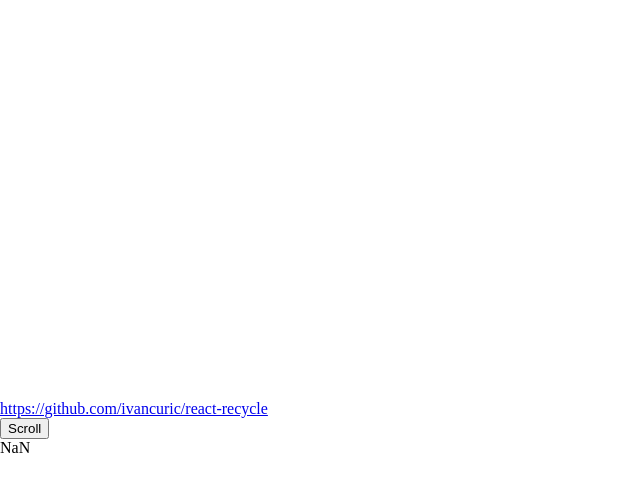
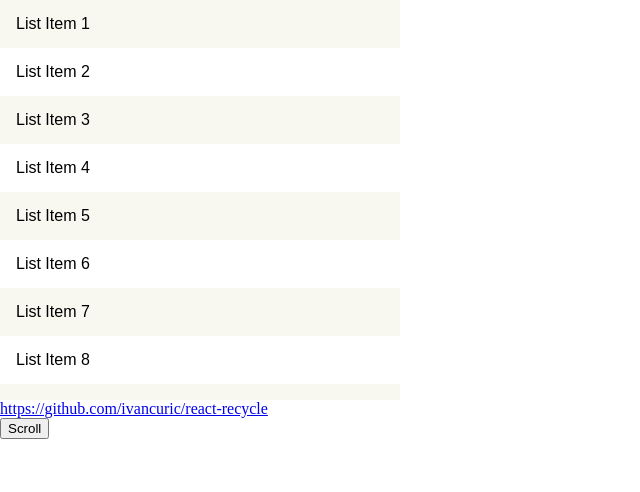
Before and after one commit to ivancuric/react-recycle, a React app: page / in a window 1280 px wide. Shown: the whole page, without its empty margins (0-640 px from the left). Built offline with nearby package versions, Linux system fonts and the light colour scheme.

Commit message:
Implement a smart rendering algorithm

```diff
--- a/src/ListItem.js
+++ b/src/ListItem.js
@@ -1,6 +1,10 @@
 import React, { PureComponent } from 'react';
 
 export class ListItem extends PureComponent {
+  constructor() {
+    super();
+    this.state = {};
+  }
   render() {
     return (
       <div
@@ -8,7 +12,7 @@ export class ListItem extends PureComponent {
         // style={{
         //   transform: `translateY(${this.props.height * this.props.index}px)`
         // }}
-        // style={{ top: this.props.height * this.props.index }}
+        style={{ top: this.props.height * this.props.index }}
       >
         <span>List</span> <span>Item</span> <span>{this.props.index + 1}</span>
       </div>
--- a/src/ScrollerEvent.js
+++ b/src/ScrollerEvent.js
@@ -1,19 +1,12 @@
 import React, { PureComponent } from 'react';
 import { ListItem } from './ListItem';
 
+const ITEM_HEIGHT = 48;
+const CONTAINER_HEIGHT = 400;
+const BUFFER = ITEM_HEIGHT;
+const ITEMS_IN_WINDOW = Math.ceil(CONTAINER_HEIGHT / ITEM_HEIGHT);
+
 export class ScrollerEvent extends PureComponent {
-  static get ITEM_HEIGHT() {
-    return 48;
-  }
-
-  static get CONTAINER_HEIGHT() {
-    return 400;
-  }
-
-  static get BUFFER() {
-    return ScrollerEvent.ITEM_HEIGHT;
-  }
-
   constructor() {
     super();
     this.scrollContainer = React.createRef();
@@ -25,32 +18,72 @@ export class ScrollerEvent extends PureComponent {
     this.items = new Array(10000).fill(true);
 
     this.state = {
-      scrollTop: 0
+      scrollTop: undefined
     };
   }
 
   isInView(index) {
     if (
-      (index + 1) * ScrollerEvent.ITEM_HEIGHT >
-        this.state.scrollTop - ScrollerEvent.BUFFER &&
-      (index + 1) * ScrollerEvent.ITEM_HEIGHT <
-        this.state.scrollTop +
-          ScrollerEvent.CONTAINER_HEIGHT +
-          ScrollerEvent.BUFFER
+      (index + 1) * ITEM_HEIGHT > this.state.scrollTop - BUFFER &&
+      (index + 1) * ITEM_HEIGHT <
+        this.state.scrollTop + CONTAINER_HEIGHT + BUFFER
     ) {
       return true;
     }
   }
 
-  onScroll(event) {
+  componentDidMount() {
+    this.setScrollPosition();
+    this.prerenderItems();
+  }
+
+  onScroll() {
     requestAnimationFrame(() => {
       this.setScrollPosition();
     });
   }
 
+  prerenderItems() {
+    const renderedItems = this.items.map((_, index) => (
+      <ListItem key={index} index={index} height={ITEM_HEIGHT} />
+    ));
+
+    this.setState({
+      renderedItems
+    });
+  }
+
+  smartRender() {
+    const itemsToRender = [];
+    const firstVisibleIndex = Math.floor(this.state.scrollTop / ITEM_HEIGHT);
+
+    if (this.state.scrollTop === undefined) {
+      return null;
+    }
+
+    for (
+      let i = firstVisibleIndex;
+      i < firstVisibleIndex + ITEMS_IN_WINDOW;
+      i++
+    ) {
+      itemsToRender.push(this.state.renderedItems[i]);
+    }
+
+    return itemsToRender;
+  }
+
+  dumbRender() {
+    return this.items.map((_, index) => {
+      if (this.isInView(index)) {
+        return <ListItem key={index} index={index} height={ITEM_HEIGHT} />;
+      }
+      return null;
+    });
+  }
+
   onButtonClick() {
     this.scrollContainer.current.scrollTo({
-      top: ScrollerEvent.ITEM_HEIGHT * this.items.length - 400,
+      top: ITEM_HEIGHT * this.items.length - 400,
       behavior: 'smooth'
     });
   }
@@ -59,9 +92,9 @@ export class ScrollerEvent extends PureComponent {
     const scrollTop = this.scrollContainer.current.scrollTop;
 
     if (scrollTop !== this.state.scrollTop) {
-      this.setState(() => ({
-        scrollTop: scrollTop
-      }));
+      this.setState({
+        scrollTop
+      });
     }
   }
 
@@ -69,26 +102,15 @@ export class ScrollerEvent extends PureComponent {
     return (
       <div>
         <div
-          className="container"
+          className="scroll-window"
           ref={this.scrollContainer}
           onScroll={this.onScroll}
         >
           <div
-            className="itemWrapper"
-            style={{ height: ScrollerEvent.ITEM_HEIGHT * this.items.length }}
+            className="scroll-track"
+            style={{ height: ITEM_HEIGHT * this.items.length }}
           >
-            {this.items.map((_, index) => {
-              if (this.isInView(index)) {
-                return (
-                  <ListItem
-                    key={index}
-                    index={index}
-                    height={ScrollerEvent.ITEM_HEIGHT}
-                  />
-                );
-              }
-              return null;
-            })}
+            {this.smartRender()}
           </div>
         </div>
         <a href="https://github.com/ivancuric/react-recycle">
--- a/src/ScrollerRaf.js
+++ b/src/ScrollerRaf.js
@@ -1,10 +1,10 @@
 import React, { PureComponent } from 'react';
-// import { ListItem } from './ListItem';
+import { ListItem } from './ListItem';
 
 const ITEM_HEIGHT = 48;
 const WINDOW_HEIGHT = 400;
 const BUFFER = ITEM_HEIGHT;
-// const ITEMS_IN_WINDOW = Math.ceil(WINDOW_HEIGHT / ITEM_HEIGHT);
+const ITEMS_IN_WINDOW = Math.ceil(WINDOW_HEIGHT / ITEM_HEIGHT);
 // const CONTAINER_HEIGHT = ITEMS_IN_WINDOW * ITEM_HEIGHT + BUFFER;
 
 export class ScrollerRaf extends PureComponent {
@@ -12,54 +12,62 @@ export class ScrollerRaf extends PureComponent {
     super();
 
     this.scrollContainer = React.createRef();
-    this.isInView = this.isInView.bind(this);
+    // this.isInView = this.isInView.bind(this);
     this.rafLoop = this.rafLoop.bind(this);
     this.onButtonClick = this.onButtonClick.bind(this);
-    this.setScrollPosition = this.setScrollPosition.bind(this);
+    this.getScrollPosition = this.getScrollPosition.bind(this);
 
     this.items = new Array(100).fill(true).map((_, i) => `Item ${i}`);
 
     this.state = {
       scrollTop: undefined,
-      firstVisibleIndex: 0,
+      firstVisibleIndex: undefined,
+      prerenderedItems: [],
       indexesToRender: []
     };
   }
 
-  isInView(index) {
-    if (
-      (index + 1) * ITEM_HEIGHT > this.state.scrollTop - BUFFER &&
-      (index + 1) * ITEM_HEIGHT < this.state.scrollTop + WINDOW_HEIGHT + BUFFER
+  // isInView(index) {
+  //   if (
+  //     (index + 1) * ITEM_HEIGHT > this.state.scrollTop - BUFFER &&
+  //     (index + 1) * ITEM_HEIGHT < this.state.scrollTop + WINDOW_HEIGHT + BUFFER
+  //   ) {
+  //     return true;
+  //   }
+  // }
+
+  getIndexesToRender() {
+    const indexesToRender = [];
+
+    for (
+      let i = this.state.firstVisibleIndex;
+      i <= this.state.firstVisibleIndex + ITEMS_IN_WINDOW;
+      i++
     ) {
-      return true;
+      indexesToRender.push(i);
     }
+
+    this.setState(() => ({
+      indexesToRender
+    }));
   }
 
   getFirstVisibleIndex() {
-    return Math.ceil(this.state.scrollTop / ITEM_HEIGHT);
+    const firstVisibleIndex = Math.floor(this.state.scrollTop / ITEM_HEIGHT);
+
+    this.setState(
+      () => ({
+        firstVisibleIndex
+      }),
+      this.getIndexesToRender
+    );
   }
 
-  prerenderCalc(scrollTop) {
-    // const indexesToRender = [];
-
-    // for (let i = this.state.firstVisibleIndex; i < ITEMS_IN_WINDOW; i++) {
-    //   if (this.isInView(i)) {
-    //     indexesToRender.push(i);
-    //   }
-    // }
-
-    this.setState(() => ({
-      firstVisibleIndex: this.getFirstVisibleIndex(),
-      // indexesToRender,
-      scrollTop
-    }));
-  }
-
-  setScrollPosition() {
+  getScrollPosition() {
     const scrollTop = this.scrollContainer.current.scrollTop;
 
     if (scrollTop !== this.state.scrollTop) {
-      this.prerenderCalc(scrollTop);
+      this.setState(() => ({ scrollTop }), this.getFirstVisibleIndex);
     }
   }
 
@@ -70,39 +78,42 @@ export class ScrollerRaf extends PureComponent {
     });
   }
 
+  prerenderItems() {
+    const prerenderedItems = this.items.map((item, i) => (
+      <ListItem key={i} index={i} />
+    ));
+
+    this.setState({
+      prerenderedItems
+    });
+  }
+
   renderItems() {
-    const array = [];
-
-    for (
-      let i = this.state.firstVisibleIndex;
-      i <= this.state.indexesToRender.length;
-      i++
-    ) {
-      array.push(this.items[i]);
+    if (this.state.indexesToRender.length === 0) {
+      return;
     }
 
-    // console.log(array)
+    const renderedItems = this.state.indexesToRender.map(
+      index => this.state.prerenderedItems[index]
+    );
 
-    // console.log(
-    //   this.state.firstVisibleIndex,
-    //   this.state.indexesToRender.length
-    // this.items[this.state.firstVisibleIndex]
-    // );
+    // console.log(renderedItems);
+
+    return renderedItems;
+  }
+
+  componentDidUpdate() {
+    // console.log(this.state);
   }
 
   rafLoop() {
-    this.setScrollPosition();
+    this.getScrollPosition();
     return requestAnimationFrame(this.rafLoop);
   }
 
   componentDidMount() {
+    this.prerenderItems();
     this.rafLoop();
-  }
-
-  componentDidUpdate(_, prevState) {
-    if (this.state.firstVisibleIndex !== prevState.firstVisibleIndex) {
-      // console.log(this.state.firstVisibleIndex);
-    }
   }
 
   render() {
@@ -121,7 +132,7 @@ export class ScrollerRaf extends PureComponent {
                   ITEM_HEIGHT}px)`
               }}
             > */}
-            {this.renderItems()}
+            {/* {this.renderItems()} */}
             {/* </div> */}
           </div>
         </div>
@@ -131,7 +142,10 @@ export class ScrollerRaf extends PureComponent {
         <div>
           <button onClick={this.onButtonClick}>Scroll</button>
         </div>
-        <div>{this.state.firstVisibleIndex}</div>
+        <div>
+          {`${this.state.firstVisibleIndex} — ${this.state.firstVisibleIndex +
+            ITEMS_IN_WINDOW}`}
+        </div>
       </div>
     );
   }
--- a/src/index.js
+++ b/src/index.js
@@ -2,6 +2,6 @@ import './styles.css';
 import React from 'react';
 import ReactDOM from 'react-dom';
 
-import { ScrollerRaf } from './ScrollerRaf';
+import { ScrollerEvent } from './ScrollerEvent';
 
-ReactDOM.render(<ScrollerRaf />, document.getElementById('root'));
+ReactDOM.render(<ScrollerEvent />, document.getElementById('root'));
--- a/src/styles.css
+++ b/src/styles.css
@@ -36,7 +36,7 @@ body {
   font-family: sans-serif;
   line-height: 1;
   padding: 1em;
-  /* position: absolute; */
+  position: absolute;
   width: 100%;
   height: 48px;
   contain: strict;
```
